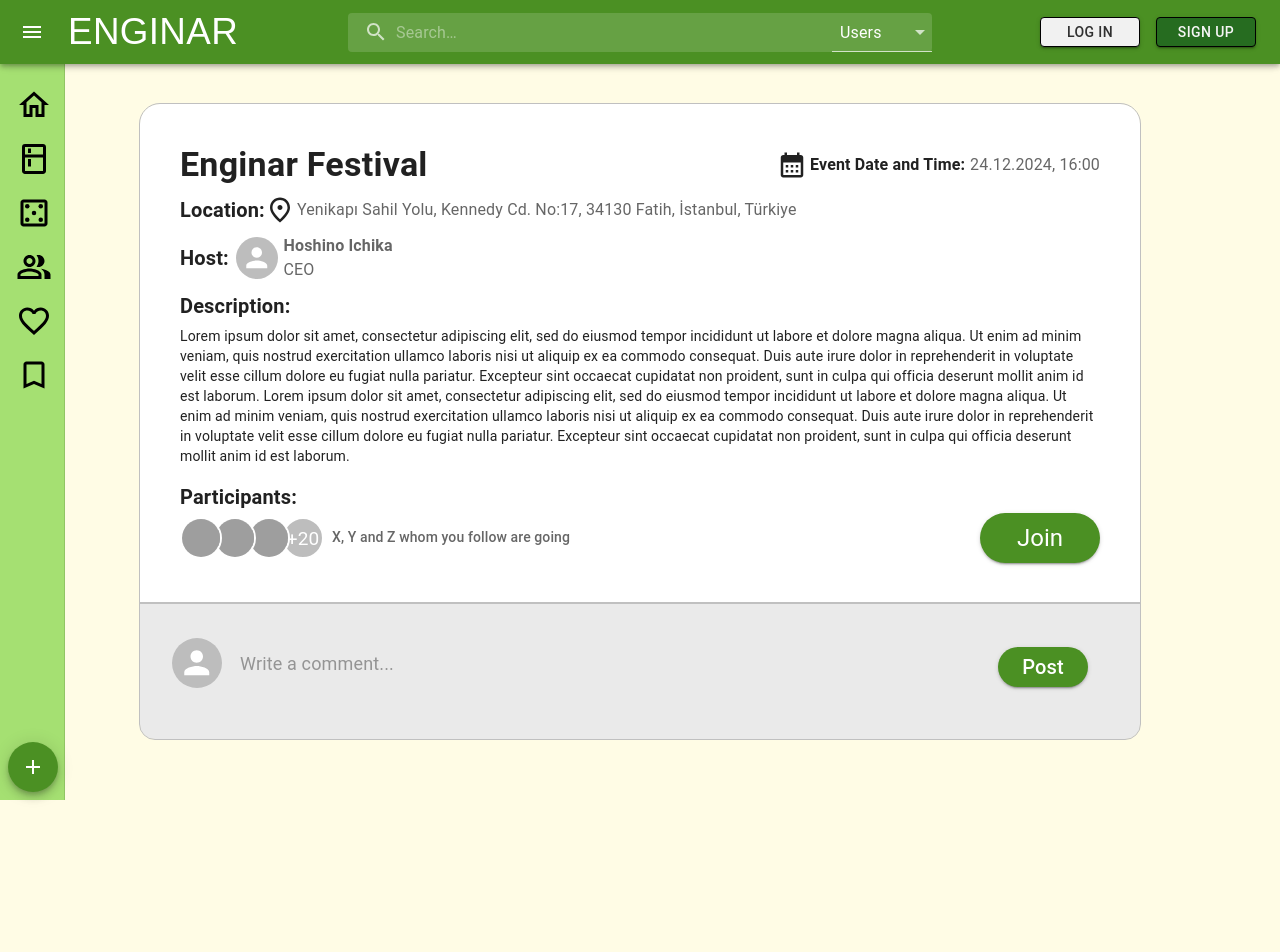
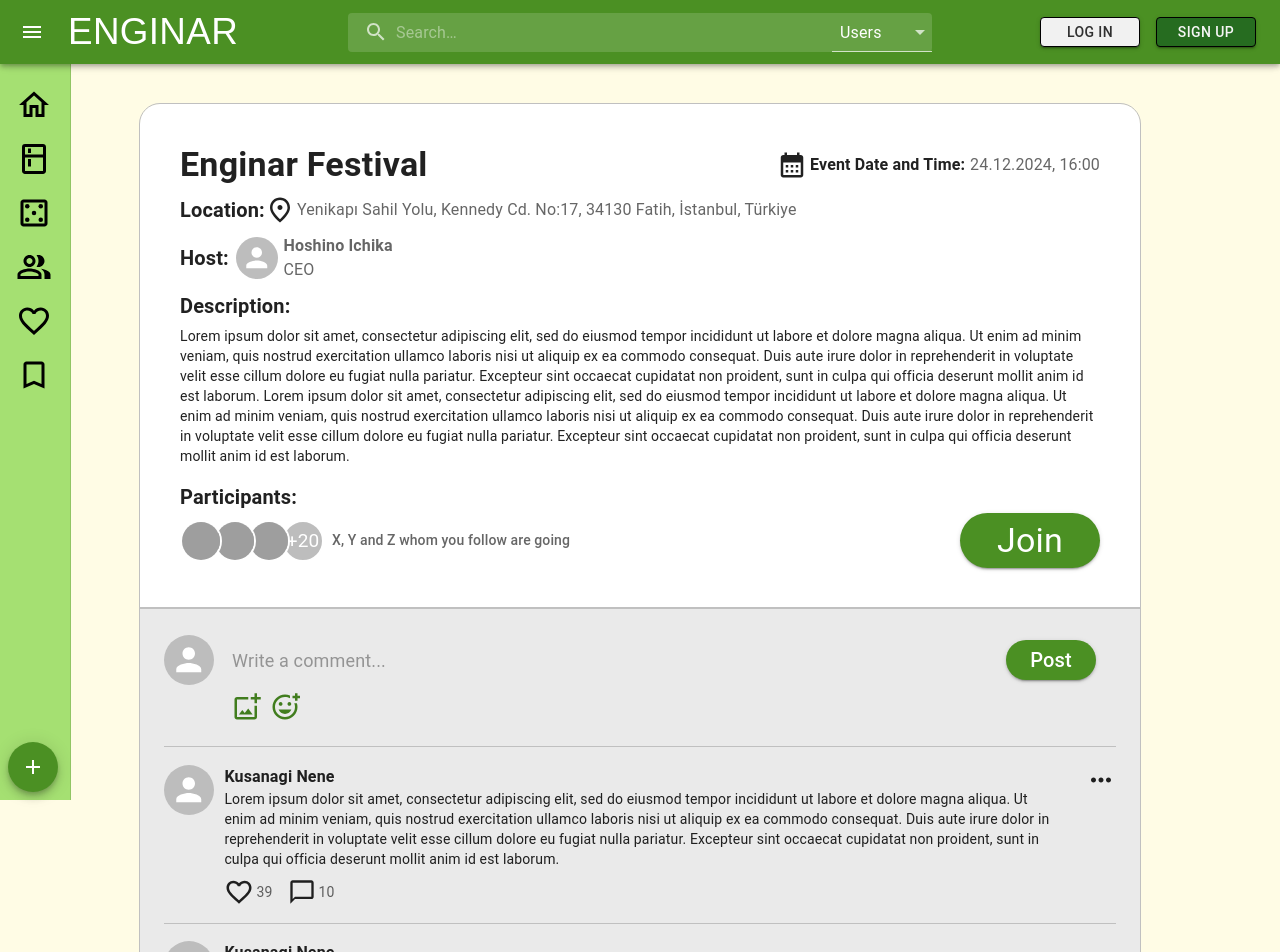
Before and after one commit to Soft-Engin/enginar_frontend, a React (Vite) app: page / in a window 1280 px wide. Shown: the top 952 px of the page. Before the commit the page ends 800 px from the top, so only its background shows below. Built offline with nearby package versions, Linux system fonts and the light colour scheme; grey boxes are pictures that could not be loaded; a web font is replaced by a local one.

Commit message:
Added/finalized Comment, CommentSection, EventDetailed, EventPage components

```diff
--- /dev/null
+++ b/src/components/Comment.jsx
@@ -0,0 +1,46 @@
+import * as React from "react";
+import {
+  Typography,
+  Box,
+  Avatar
+} from "@mui/material";
+import MoreHorizIcon from '@mui/icons-material/MoreHoriz';
+import FavoriteBorderIcon from "@mui/icons-material/FavoriteBorder";
+import ChatBubbleOutlineIcon from "@mui/icons-material/ChatBubbleOutline";
+
+export default function Comment() {
+  return(
+    <Box sx={{ maxWidth: 1500, backgroundColor: "#EAEAEA", pb: 2, pt: 2.2 }}>
+      <Box sx={{ display: "flex", justifyContent: "space-between" }}>
+        <Box sx={{ display: 'flex' }}>
+          <Avatar sx={{ width: 50, height: 50, mr: 1.3 }}/>
+          <Box sx={{ display: 'flex', flexDirection: 'column' }}>
+            <Typography variant="body1" fontWeight="bold" noWrap>
+              Kusanagi Nene
+            </Typography>
+            <Typography variant="body2">
+              Lorem ipsum dolor sit amet, consectetur adipiscing elit, sed do eiusmod tempor incididunt ut labore et dolore magna aliqua. Ut enim ad minim veniam, quis nostrud exercitation ullamco laboris nisi ut aliquip ex ea commodo consequat. Duis aute irure dolor in reprehenderit in voluptate velit esse cillum dolore eu fugiat nulla pariatur. Excepteur sint occaecat cupidatat non proident, sunt in culpa qui officia deserunt mollit anim id est laborum.
+            </Typography>
+            <Box sx={{ display: "flex", alignItems: "center", gap: 2, mt: 1 }}>
+              <Box sx={{ display: "flex", alignItems: "center" }}>
+                <FavoriteBorderIcon style={{ fontSize: "30px", marginRight: 2 }} />
+                <Typography variant="body2" color="text.secondary">
+                  39
+                </Typography>
+              </Box>
+              <Box sx={{ display: "flex", alignItems: "center" }}>
+                <ChatBubbleOutlineIcon style={{ fontSize: "28px", marginRight: 2 }} />
+                <Typography variant="body2" color="text.secondary">
+                  10
+                </Typography>
+              </Box>
+            </Box>
+          </Box>
+        </Box>
+        <Box sx={{ display: 'flex', ml: 4 }}>
+          <MoreHorizIcon sx={{ fontSize: '30px' }} />
+        </Box>
+      </Box>
+    </Box>
+  );
+}
--- /dev/null
+++ b/src/components/CommentSection.jsx
@@ -0,0 +1,64 @@
+import * as React from "react";
+import {
+  Typography,
+  Box,
+  Avatar,
+  Button,
+  TextField
+} from "@mui/material";
+import AddPhotoAlternateOutlinedIcon from '@mui/icons-material/AddPhotoAlternateOutlined';
+import AddReactionOutlinedIcon from '@mui/icons-material/AddReactionOutlined';
+import Comment from "./Comment"
+
+function generate(element) {
+  return [0, 1, 2, 3].map((value) =>
+    React.cloneElement(element, {
+      key: value,
+    })
+  );
+}
+
+export default function CommentSection() {
+  return(
+    <Box sx={{ maxWidth: 1500, outline: "1px solid #C0C0C0", backgroundColor: "#EAEAEA", p: 3, borderRadius: "0 0 15px 15px" }}>
+      <Box sx={{ display: "flex", justifyContent: "space-between", alignItems: "center", mb: 0.5, mr: 2.5 }}>
+        <Box sx={{ display: 'flex', alignItems: 'center', flexGrow: 1 }}>
+          <Avatar sx={{ width: 50, height: 50, marginRight: 0.5 }}/>
+          <TextField fullWidth multiline placeholder="Write a comment..." variant="outlined" sx={{
+            "& .MuiOutlinedInput-root": {
+              "& fieldset": {
+                border: "none",
+              },
+              "&:hover fieldset": {
+                border: "none",
+              },
+              "&.Mui-focused fieldset": {
+                border: "none",
+              },
+              "& .MuiInputBase-input": {
+                fontSize: "18px",
+              },
+            },
+          }} />
+        </Box>
+        <Box sx={{ display: 'flex', alignItems: 'center', ml: 5 }}>
+          <Button variant="contained" style={{ backgroundColor: "#4B9023", borderRadius: 30, width: "90px", height: "40px", textTransform: "none" }}>
+            <Typography variant="h6">
+              Post
+            </Typography>
+          </Button>
+        </Box>
+      </Box>
+      <Box sx={{ display: 'flex', alignItems: 'center', ml: 8.5, mb: 3 }}>
+        <AddPhotoAlternateOutlinedIcon sx={{ fontSize: '30px', marginRight: 1, color: "#417D1E" }}/>
+        <AddReactionOutlinedIcon sx={{ fontSize: '30px', color: "#417D1E" }}/>
+      </Box>
+
+      {generate(<Comment />).map((comment, index) => (
+        <Box key={index} sx={{ borderTop: "1px solid #C0C0C0", alignItems: 'center' }}>
+          {comment}
+        </Box>
+      ))}
+    </Box>
+  )
+}
--- a/src/components/EventDetailed.jsx
+++ b/src/components/EventDetailed.jsx
@@ -4,16 +4,14 @@ import {
   Box,
   Avatar,
   AvatarGroup,
-  Button,
-  TextField
+  Button
 } from "@mui/material";
 import PlaceOutlinedIcon from '@mui/icons-material/PlaceOutlined';
 import CalendarMonthIcon from "@mui/icons-material/CalendarMonth";
 
 export default function EventDetailed() {
   return(
-    <Box>
-      <Box sx={{ maxWidth: 1000, outline: "1.5px solid #C0C0C0", backgroundColor: "#FFFFFF", p: 5, borderRadius: "20px 20px 0 0" }} >
+    <Box sx={{ maxWidth: 1500, outline: "1.5px solid #C0C0C0", backgroundColor: "#FFFFFF", p: 5, borderRadius: "20px 20px 0 0" }} >
       <Box sx={{ display: "flex", justifyContent: "space-between", alignItems: "center", mb: 1 }}>
         <Box sx={{ display: "flex", alignItems: "center" }}>
           <Typography variant="h4" fontWeight="bold" style={{ marginRight: '15px', maxWidth: '400px' }} noWrap>
@@ -74,47 +72,13 @@ export default function EventDetailed() {
           </Typography>
         </Box>
         <Box sx={{ display: 'flex', alignItems: 'center' }}>
-            <Button variant="contained" style={{ backgroundColor: "#4B9023", borderRadius: 30, width: "120px", height: "50px", textTransform: "none" }}>
-              <Typography variant="h5">
+          <Button variant="contained" style={{ backgroundColor: "#4B9023", borderRadius: 30, width: "140px", height: "55px", textTransform: "none" }}>
+            <Typography variant="h4">
               Join
             </Typography>
           </Button>
         </Box>
       </Box>
     </Box>
-
-      <Box sx={{ maxWidth: 1000, outline: "1px solid #C0C0C0", backgroundColor: "#EAEAEA", p: 4, borderRadius: "0 0 15px 15px" }}>
-        <Box sx={{ display: "flex", justifyContent: "space-between", alignItems: "center", mb: 1, mr: 2.5 }}>
-          <Box sx={{ display: 'flex', alignItems: 'center', flexGrow: 1, mb: 1 }}>
-            <Avatar sx={{ width: 50, height: 50, marginRight: 0.5 }}/>
-            <TextField fullWidth multiline placeholder="Write a comment..." variant="outlined" sx={{
-              "& .MuiOutlinedInput-root": {
-                "& fieldset": {
-                  border: "none",
-                },
-                "&:hover fieldset": {
-                  border: "none",
-                },
-                "&.Mui-focused fieldset": {
-                  border: "none",
-                },
-                "& .MuiInputBase-input": {
-                  fontSize: "18px",
-                },
-              },
-            }} />
-          </Box>
-          <Box sx={{ display: 'flex', alignItems: 'center', ml: 5 }}>
-            <Button variant="contained" style={{ backgroundColor: "#4B9023", borderRadius: 30, width: "90px", height: "40px", textTransform: "none" }}>
-              <Typography variant="h6">
-                Post
-              </Typography>
-            </Button>
-          </Box>
-        </Box>
-
-
-      </Box>
-    </Box>
   );
 }
--- a/src/components/EventPage.jsx
+++ b/src/components/EventPage.jsx
@@ -1,10 +1,12 @@
 import EventDetailed from "./EventDetailed"
 import Box from '@mui/material/Box';
+import CommentSection from "./CommentSection";
 
 export default function EventPage() {
   return(
-    <Box sx={{ m: 5 }}>
+    <Box sx={{ m: 5, maxWidth: 1000 }}>
       <EventDetailed />
+      <CommentSection />
     </Box>
   )
 }
--- a/src/components/Navbar.jsx
+++ b/src/components/Navbar.jsx
@@ -39,7 +39,7 @@ import RestaurantMenuIcon from "@mui/icons-material/RestaurantMenu";
 import AuthPopup from "./AuthPopup";
 import SearchBar from "./SearchBar";
 
-const drawerWidth = 280;
+const drawerWidth = 300;
 const drawerIconStyle = { fontSize: { xs: 28, sm: 36, md: 36, lg: 36 }, color: "black" };
 
 const openedMixin = (theme) => ({
@@ -57,9 +57,9 @@ const closedMixin = (theme) => ({
     duration: theme.transitions.duration.leavingScreen,
   }),
   overflowX: "hidden",
-  width: `calc(${theme.spacing(6)} + 1px)`,
+  width: `calc(${theme.spacing(6)} + 7px)`,
   [theme.breakpoints.up("sm")]: {
-    width: `calc(${theme.spacing(8)} + 1px)`,
+    width: `calc(${theme.spacing(8)} + 7px)`,
   },
 });
 
```
Lines whose indentation alone changed are shown as unchanged.
